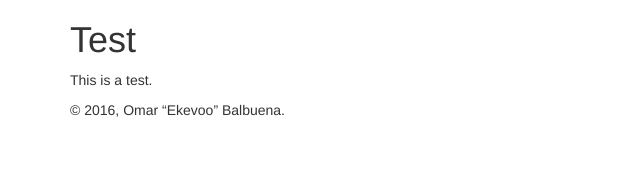
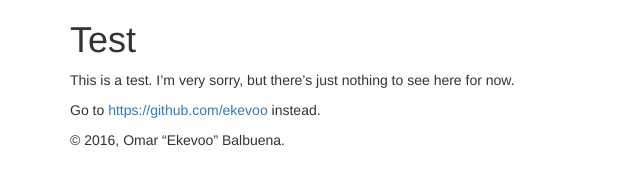
Before and after one commit to EliseAv/ekevoo.github.io, a plain HTML site: page index.html in a window 1280 px wide. Shown: the whole page, without its empty margins (0-640 px from the left). Drawn offline with nearby package versions, Linux system fonts and the light colour scheme.

Commit message:
Added a link so it's not useless.

```diff
--- a/index.html
+++ b/index.html
@@ -13,8 +13,9 @@
 <body>
 <div class="container">
   <h1>Test</h1>
-  <p>This is a test.</p>
-  <footer>&copy; 2016, Omar &ldquo;Ekevoo&rdquo; Balbuena.</footer>
+  <p>This is a test. I’m very sorry, but there’s just nothing to see here for now.</p>
+  <p>Go to <a href="https://github.com/ekevoo">https://github.com/ekevoo</a> instead.</p>
+  <footer>&copy; 2016, Omar “Ekevoo” Balbuena.</footer>
 </div>
 </body>
 </html>
```
